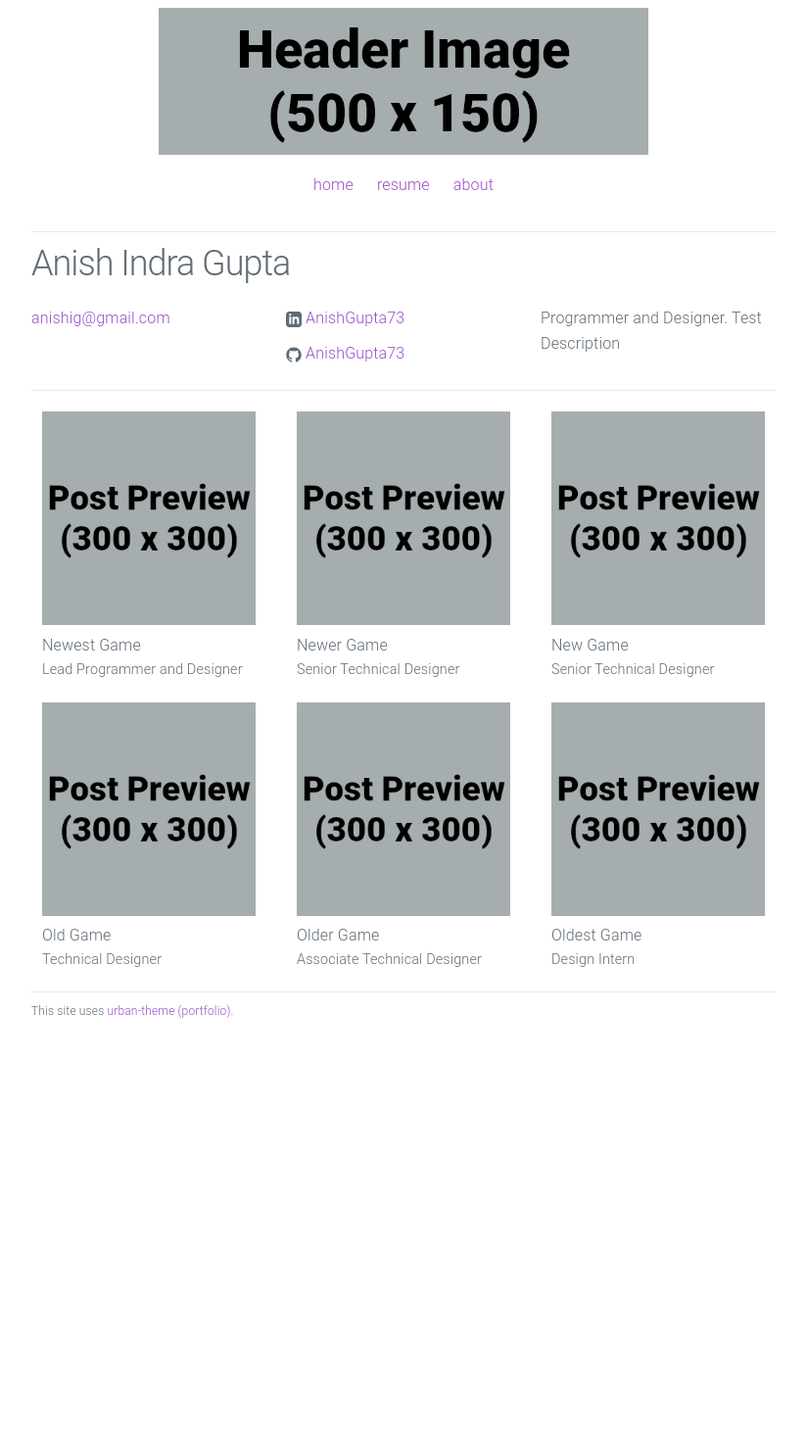
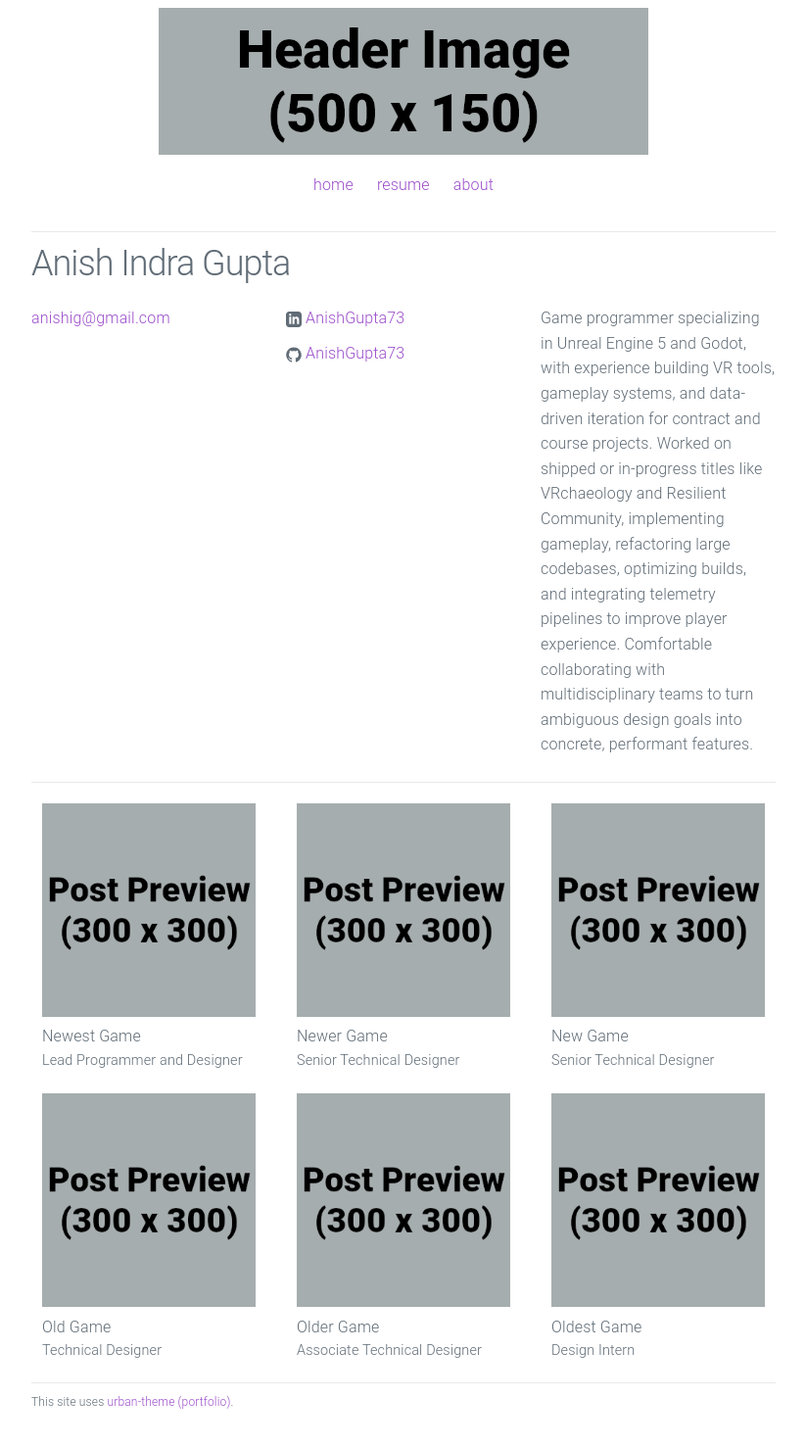
Before and after one commit to AnishGupta73/anishgupta73.github.io, a Jekyll site: the page built from index.html, in a window 1280 px wide. Shown: the whole page at 98% size, without its empty margins (228-1051 px from the left). Built offline with Jekyll 4.4.1, drawn with Linux system fonts in a browser that asks for light colours; before the commit the page ends 1077 px from its top, so only the background shows below that.

Commit message:
updated description and resume

```diff
--- a/_config.yml
+++ b/_config.yml
@@ -2,7 +2,7 @@
 title: Anish Indra Gupta
 email: anishig@gmail.com
 description: > # keep this and put description below
-  Programmer and Designer. Test Description
+  Game programmer specializing in Unreal Engine 5 and Godot, with experience building VR tools, gameplay systems, and data-driven iteration for contract and course projects. Worked on shipped or in-progress titles like VRchaeology and Resilient Community, implementing gameplay, refactoring large codebases, optimizing builds, and integrating telemetry pipelines to improve player experience. Comfortable collaborating with multidisciplinary teams to turn ambiguous design goals into concrete, performant features.
 url: "https://anishgupta73.github.io" # the base hostname & protocol for your site
 linkedin_url: "https://www.linkedin.com/in/anish-gupta-57290123b"
 github_username: AnishGupta73
```
Also changed, not shown: 1 other file.
